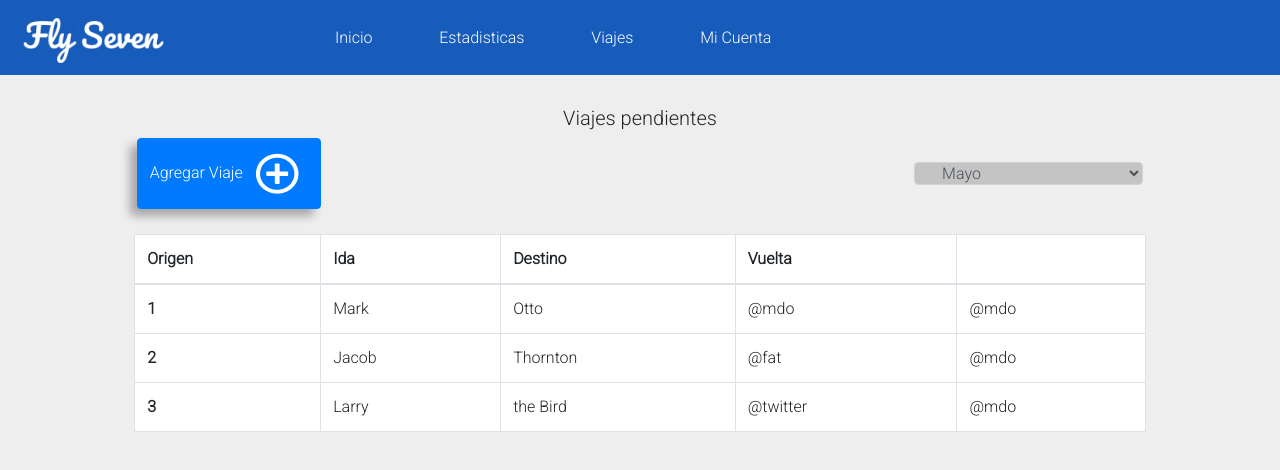
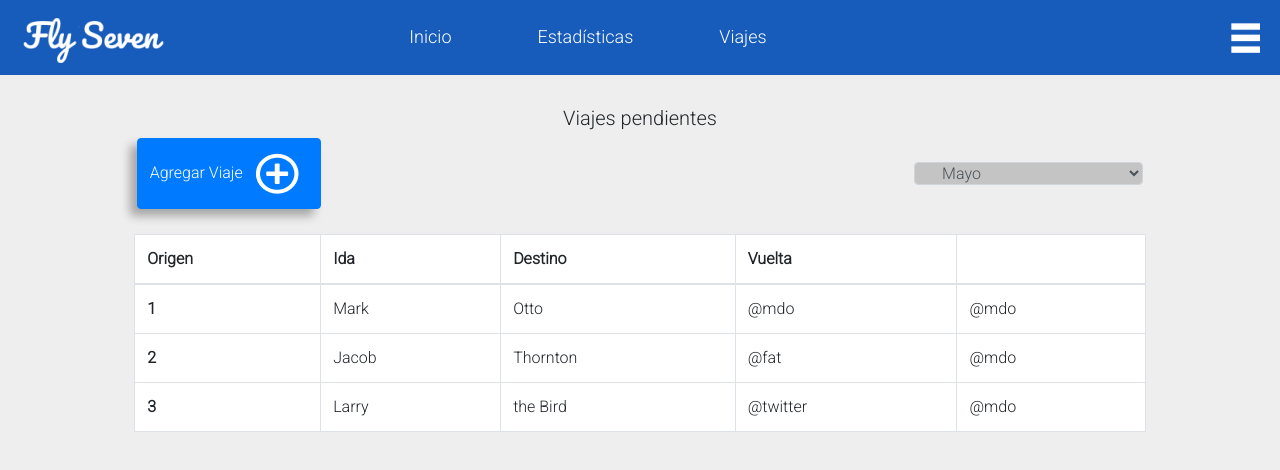
Before and after one commit to Alanyd97/Grupo7, an Angular app in the folder ui/: page / in a window 1280 px wide. Shown: the top 470 px of the page. Built offline with nearby package versions, Linux system fonts and the light colour scheme.

Commit message:
agregado boton burger en el nav con 'menu' desplegable

```diff
--- a/ui/src/app/app.module.ts
+++ b/ui/src/app/app.module.ts
@@ -7,13 +7,15 @@ import { HomeComponent } from './home/home.component';
 import { NgbModule } from '@ng-bootstrap/ng-bootstrap';
 import { ModalComponent } from './modal/modal.component';
 import { NavComponent } from './nav/nav.component';
+import { BurgerOptionsComponent } from './burger-options/burger-options.component';
 
 @NgModule({
   declarations: [
     AppComponent,
     HomeComponent,
     ModalComponent,
-    NavComponent
+    NavComponent,
+    BurgerOptionsComponent
   ],
   imports: [
     BrowserModule,
--- /dev/null
+++ b/ui/src/app/burger-options/burger-options.component.css
@@ -0,0 +1,20 @@
+a{
+    color:white;
+}
+li{
+    background-color: #175CBA;
+}
+.desplegableChico{
+    width: fit-content;
+    position: absolute;
+    right: 0;
+    margin: 12% 0 0 20%;
+    z-index: 2;
+}
+.burger{
+    height: 50% !important;
+    padding: 0 0 0 5%;
+}
+.botonBurger{
+    cursor: pointer;
+}
--- /dev/null
+++ b/ui/src/app/burger-options/burger-options.component.html
@@ -0,0 +1,18 @@
+<div [hidden] = "oculto " class="desplegableChico justify-content-end">
+    <div class="card ">
+        <ul class="list-group text-center">
+            <li class="list-group-item">
+                <a href="">FAQ</a>
+            </li>
+            <li class="list-group-item">
+                <a href="">Mi cuenta</a>
+            </li>
+            <li class="list-group-item">
+                <a href="">Cerrar sesión</a>
+            </li>
+        </ul>
+    </div>
+</div>
+<div (click)="mostrarOptions()" class="botonBurger">
+    <img src="../../assets/burgerIcon.png" class="burger">
+</div>
--- /dev/null
+++ b/ui/src/app/burger-options/burger-options.component.ts
@@ -0,0 +1,18 @@
+import { Component, OnInit} from '@angular/core';
+
+@Component({
+  selector: 'app-burger-options',
+  templateUrl: './burger-options.component.html',
+  styleUrls: ['./burger-options.component.css']
+})
+export class BurgerOptionsComponent implements OnInit {
+  oculto = true;
+  mostrarOptions(){
+    this.oculto = !this.oculto;
+  }
+  constructor() { }
+
+  ngOnInit(): void {
+  }
+
+}
--- a/ui/src/app/nav/nav.component.css
+++ b/ui/src/app/nav/nav.component.css
@@ -3,13 +3,26 @@
 }
 li a{
     color: white !important;
+    font-size: large;
+}
+a:hover{
+    cursor: pointer;
 }
 li{
-    margin: 0 7%;
+    margin: 0 15%;
+    border-bottom: 3px #175CBA solid;
 }
-img{
+li:hover{
+    border-bottom: 3px white solid;
+}
+.logo{
     height: 40%;
 }
 #cuenta{
     width: 150px;
 }
+
+
+.iconRight{
+    margin: 0 0 0 5%;
+}
--- a/ui/src/app/nav/nav.component.html
+++ b/ui/src/app/nav/nav.component.html
@@ -1,22 +1,19 @@
 <nav class="navbar navbar-expand-lg" id="nav">
-    <img src="../../assets/logo.png" alt="">
-    <button class="navbar-toggler" type="button" data-toggle="collapse" data-target="#navbarNav" aria-controls="navbarNav" aria-expanded="false" aria-label="Toggle navigation">
-      <span class="navbar-toggler-icon"></span>
-    </button>
-    <div class="col-6 d-flex justify-content-center collapse navbar-collapse" id="navbarNav">
+  <img src="../../assets/logo.png" alt="" class="logo">
+    <div class="col-6 d-flex justify-content-center">
       <ul class="navbar-nav">
         <li class="nav-item active">
           <a class="nav-link" >Inicio <span class="sr-only">(current)</span></a>
         </li>
         <li class="nav-item">
-          <a class="nav-link"  >Estadisticas</a>
+          <a class="nav-link"  >Estadísticas</a>
         </li>
         <li class="nav-item">
           <a class="nav-link"  >Viajes</a>
         </li>
-        <li class="nav-item">
-          <a class="nav-link" id="cuenta"  >Mi Cuenta</a>
-        </li>
       </ul>
     </div>
-  </nav>
+    <div class="col-4 d-flex justify-content-end iconRight">
+      <app-burger-options></app-burger-options>
+    </div>
+</nav>
--- a/ui/src/app/nav/nav.component.ts
+++ b/ui/src/app/nav/nav.component.ts
@@ -6,7 +6,6 @@ import { Component, OnInit } from '@angular/core';
   styleUrls: ['./nav.component.css']
 })
 export class NavComponent implements OnInit {
-
   constructor() { }
 
   ngOnInit(): void {
```
Also changed, not shown: ui/src/assets/burgerIcon.png (added), 1 other file (tests, documents, lock files or other folders).
